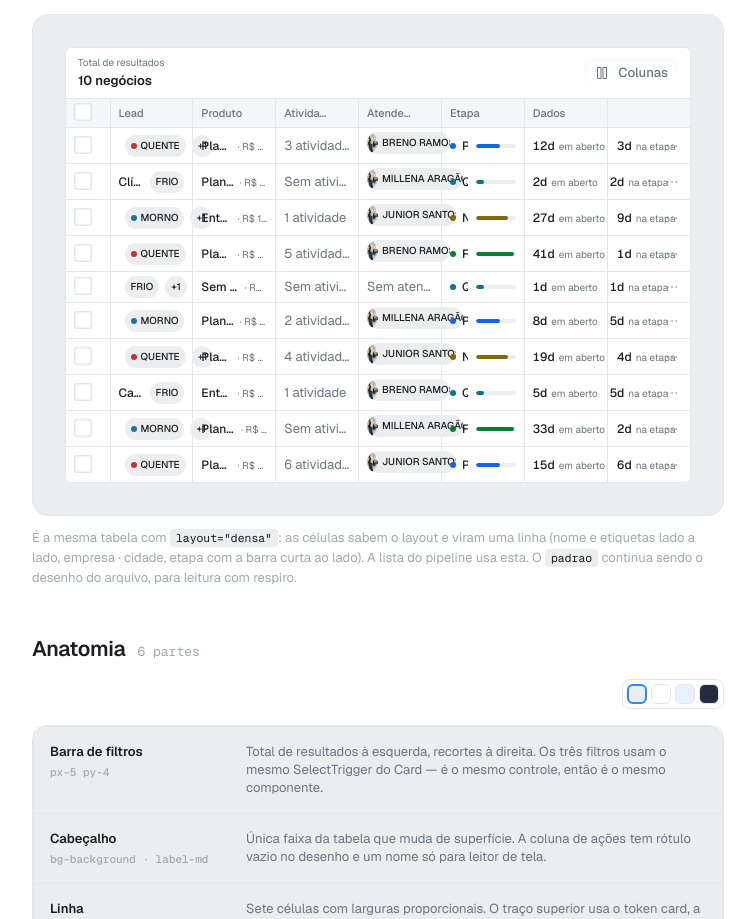
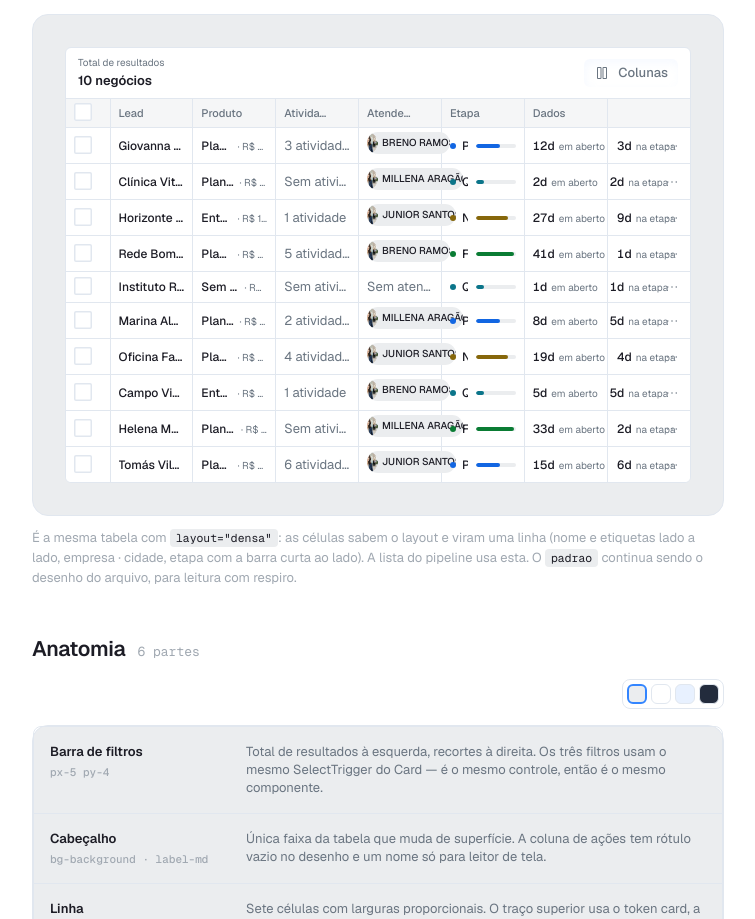
Before and after one commit to gece-design/datacrazy-design-system, a Next.js app: page /data-display/table in a window 1280 px wide. Shown: the part 6643-7562 px from the top of the page, without its empty margins (292-1047 px from the left). Built offline with nearby package versions, Linux system fonts and the light colour scheme.

Commit message:
Densa: o nome manda, etiquetas inteiras ou nada, coluna Tags na lista do pipeline
Co-Authored-By: Claude Fable 5.1 <noreply@anthropic.com>

```diff
--- a/app/exemplos/pipeline/lista.tsx
+++ b/app/exemplos/pipeline/lista.tsx
@@ -7,6 +7,7 @@ import {
   CelulaEditavel,
   CelulaLead,
   CelulaProgresso,
+  CelulaTags,
   DataTable,
   DataTableCell,
   DataTableRow,
@@ -37,7 +38,8 @@ import { foco } from "@/lib/estados";
 /** As colunas da lista. Ficam aqui, exportadas, porque os botões Agrupar e
  *  Colunas moram na fileira do Header da tela, não na barra da tabela. */
 export const COLUNAS_DA_LISTA: ColunaTabela[] = [
-  { chave: "lead", rotulo: "Lead", peso: 3 },
+  { chave: "lead", rotulo: "Lead", peso: 2.2 },
+  { chave: "tags", rotulo: "Tags", peso: 2 },
   { chave: "empresa", rotulo: "Empresa", peso: 2.5 },
   { chave: "etapa", rotulo: "Etapa", peso: 2, agrupavel: true },
   { chave: "origem", rotulo: "Origem", peso: 1.3, agrupavel: true },
@@ -51,6 +53,7 @@ function valorDe(etapas: Etapa[]) {
   return (lead: Lead, chave: string): string | number => {
     switch (chave) {
       case "lead": return lead.nome;
+      case "tags": return lead.tags.length;
       case "empresa": return lead.empresa;
       case "etapa": return etapaPor(etapas, lead.etapa).percentual;
       case "origem": return lead.canal;
@@ -120,8 +123,12 @@ export function Lista({
                     onClick={() => aoAbrir(lead)}
                     className={`w-full rounded-sm text-left ${foco}`}
                   >
-                    <CelulaLead nome={lead.nome} etiquetas={tagsDe(GRUPOS_TAGS, lead.tags).map((t) => ({ rotulo: t.rotulo, status: t.status }))} />
+                    <CelulaLead nome={lead.nome} />
                   </button>
+                </DataTableCell>
+                <DataTableCell coluna="tags">
+                  {/* na grade densa as tags têm coluna própria: o nome não briga com elas */}
+                  <CelulaTags etiquetas={tagsDe(GRUPOS_TAGS, lead.tags).map((t) => ({ rotulo: t.rotulo, status: t.status }))} />
                 </DataTableCell>
                 <DataTableCell coluna="empresa">
                   {/* o mesmo par do cartão, numa linha: ícone do tipo + empresa · cidade */}
--- a/components/ui/data-table.tsx
+++ b/components/ui/data-table.tsx
@@ -1270,22 +1270,28 @@ export function BarraDeSelecao({
 
 /** Nome com as etiquetas embaixo — a primeira coluna do arquivo. */
 export function CelulaLead({ nome, etiquetas = [] }: { nome: string; etiquetas?: EtiquetaDaCelula[] }) {
-  // no denso, nome e etiquetas numa linha só: o nome trunca, entra a primeira
-  // etiqueta inteira e as outras viram "+N" (o title lista todas)
+  // no denso, nome e etiquetas numa linha só: o nome manda, as etiquetas
+  // entram inteiras enquanto cabem (o title lista todas)
   const densa = React.useContext(Contexto).layout === "densa";
   const rotuloDe = (e: EtiquetaDaCelula) => (typeof e === "string" ? e : e.rotulo);
   if (densa) {
-    const [primeira, ...resto] = etiquetas;
-    const p = primeira === undefined ? null : typeof primeira === "string" ? { rotulo: primeira, tom: undefined, status: undefined } : primeira;
     return (
-      <div className="flex min-w-0 items-center gap-1.5" title={etiquetas.length ? `${nome} · ${etiquetas.map(rotuloDe).join(", ")}` : nome}>
-        <p className="min-w-0 truncate text-label-lg text-foreground">{nome}</p>
-        {p ? (
-          <Tag tom={p.tom} status={p.status} className="max-w-32">
-            {p.rotulo}
-          </Tag>
-        ) : null}
-        {resto.length > 0 ? <Tag className="shrink-0">+{resto.length}</Tag> : null}
+      <div className="flex max-h-[22px] min-w-0 flex-wrap items-center gap-1.5 overflow-hidden" title={etiquetas.length ? `${nome} · ${etiquetas.map(rotuloDe).join(", ")}` : nome}>
+        {/* o nome manda (Twenty): trunca só quando nem ele cabe. As etiquetas
+            ficam com o que sobra, inteiras ou nada: a que não cabe quebra para
+            uma segunda linha que a altura da célula esconde (o title lista todas). */}
+        {/* a mesma altura da Tag (22): sem etiqueta na linha, o nome continua no centro da célula */}
+        <p className="flex h-[22px] max-w-full shrink-0 items-center text-label-lg text-foreground">
+          <span className="min-w-0 truncate">{nome}</span>
+        </p>
+        {etiquetas.map((e) => {
+          const { rotulo, tom, status } = typeof e === "string" ? { rotulo: e, tom: undefined, status: undefined } : e;
+          return (
+            <Tag key={rotulo} tom={tom} status={status}>
+              {rotulo}
+            </Tag>
+          );
+        })}
       </div>
     );
   }
@@ -1309,6 +1315,25 @@ export function CelulaLead({ nome, etiquetas = [] }: { nome: string; etiquetas?:
           })}
         </div>
       ) : null}
+    </div>
+  );
+}
+
+/** Só as etiquetas, numa linha: a coluna "Tags" da grade densa. Inteiras ou
+ *  nada: a que não cabe quebra para uma segunda linha que a altura esconde;
+ *  o title lista todas. */
+export function CelulaTags({ etiquetas, className }: { etiquetas: EtiquetaDaCelula[]; className?: string }) {
+  const nomes = etiquetas.map((e) => (typeof e === "string" ? e : e.rotulo));
+  return (
+    <div className={cn("flex max-h-[22px] min-w-0 flex-wrap items-center gap-1 overflow-hidden", className)} title={nomes.join(", ")}>
+      {etiquetas.map((e) => {
+        const { rotulo, tom, status } = typeof e === "string" ? { rotulo: e, tom: undefined, status: undefined } : e;
+        return (
+          <Tag key={rotulo} tom={tom} status={status} className="shrink-0">
+            {rotulo}
+          </Tag>
+        );
+      })}
     </div>
   );
 }
```
Also changed, not shown: 2 other files (tests, documents, lock files or other folders).
